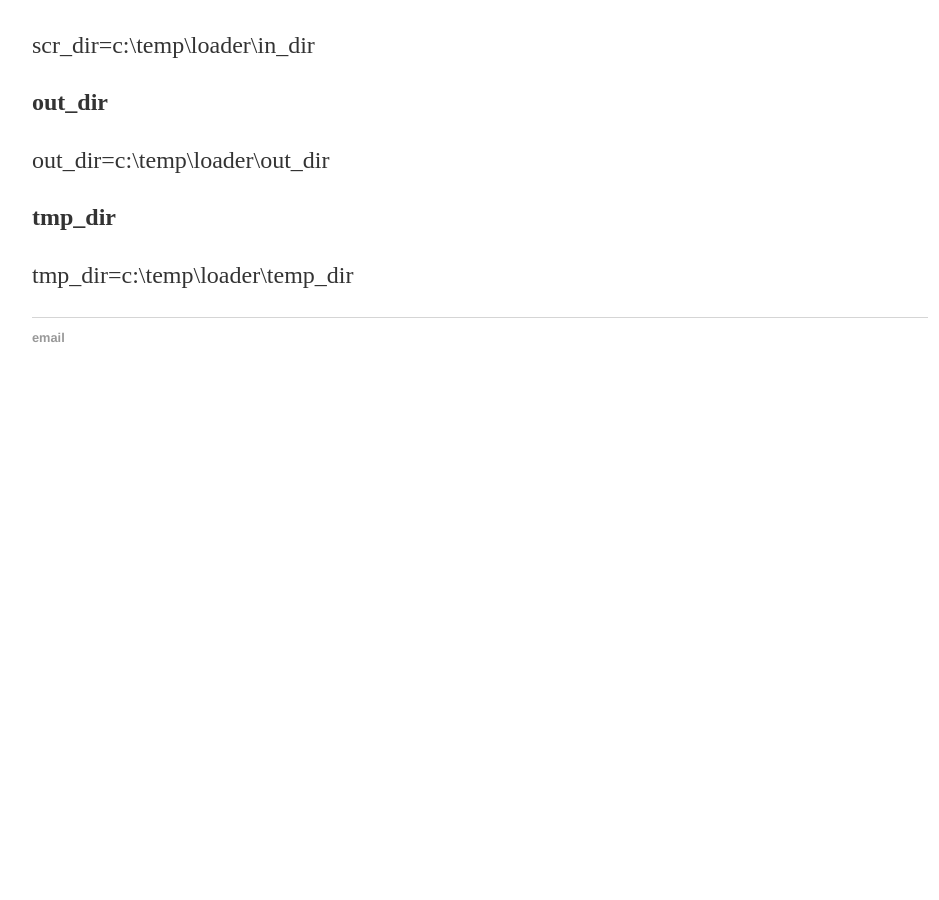
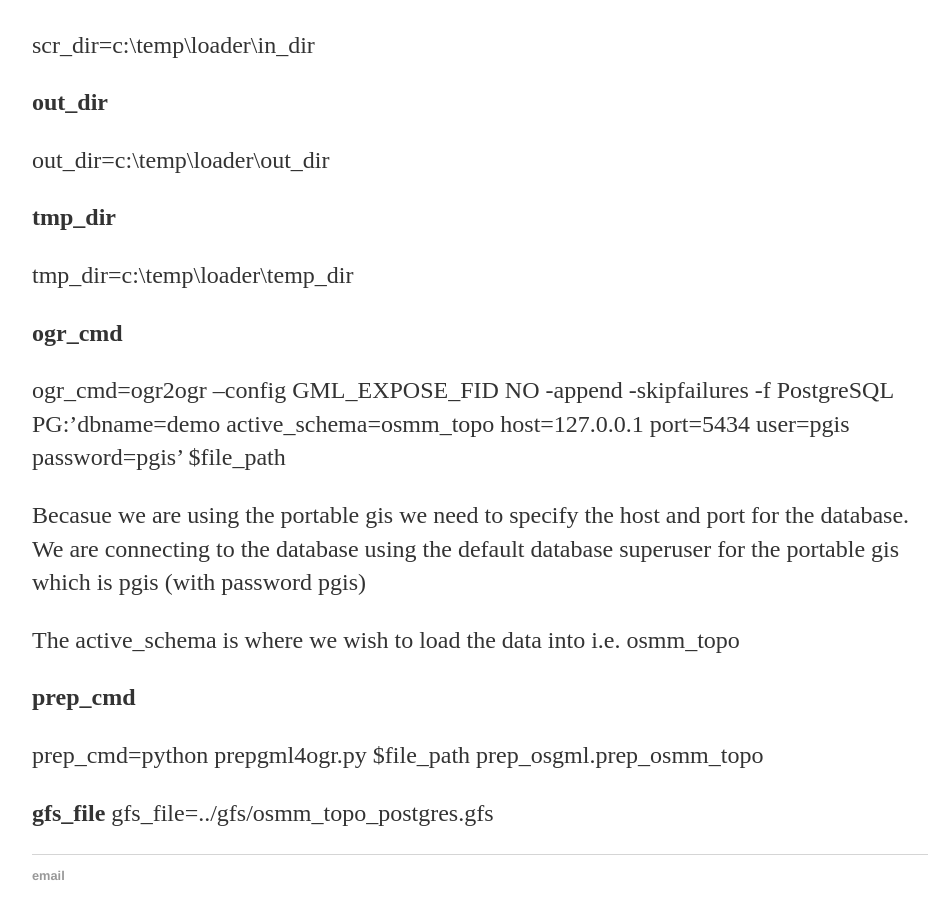
Before and after one commit to walkermatt/aileenh.github.io, a Jekyll site: the page built from lets-get-started.md, in a window 1280 px wide and 900 px high, scrolled down 6084 px. Shown: the whole window, without its empty margins (160-1099 px from the left). Built offline with Jekyll 4.4.1, drawn with Linux system fonts in a browser that asks for light colours; before the commit the page ends 6489 px from its top, so only the background shows below that.

Commit message:
Update lets-get-started.md

```diff
--- a/lets-get-started.md
+++ b/lets-get-started.md
@@ -98,3 +98,18 @@ out_dir=c:\temp\loader\out_dir
 **tmp_dir**
 
 tmp_dir=c:\temp\loader\temp_dir
+
+**ogr_cmd**
+
+ogr_cmd=ogr2ogr --config GML_EXPOSE_FID NO -append -skipfailures -f PostgreSQL PG:'dbname=demo active_schema=osmm_topo host=127.0.0.1 port=5434 user=pgis password=pgis' $file_path
+
+Becasue we are using the portable gis we need to specify the host and port for the database. We are connecting to the database using the default database superuser for the portable gis which is pgis (with password pgis)
+
+The active_schema is where we wish to load the data into i.e. osmm_topo
+
+**prep_cmd**
+
+prep_cmd=python prepgml4ogr.py $file_path prep_osgml.prep_osmm_topo
+
+**gfs_file**
+gfs_file=../gfs/osmm_topo_postgres.gfs
```
